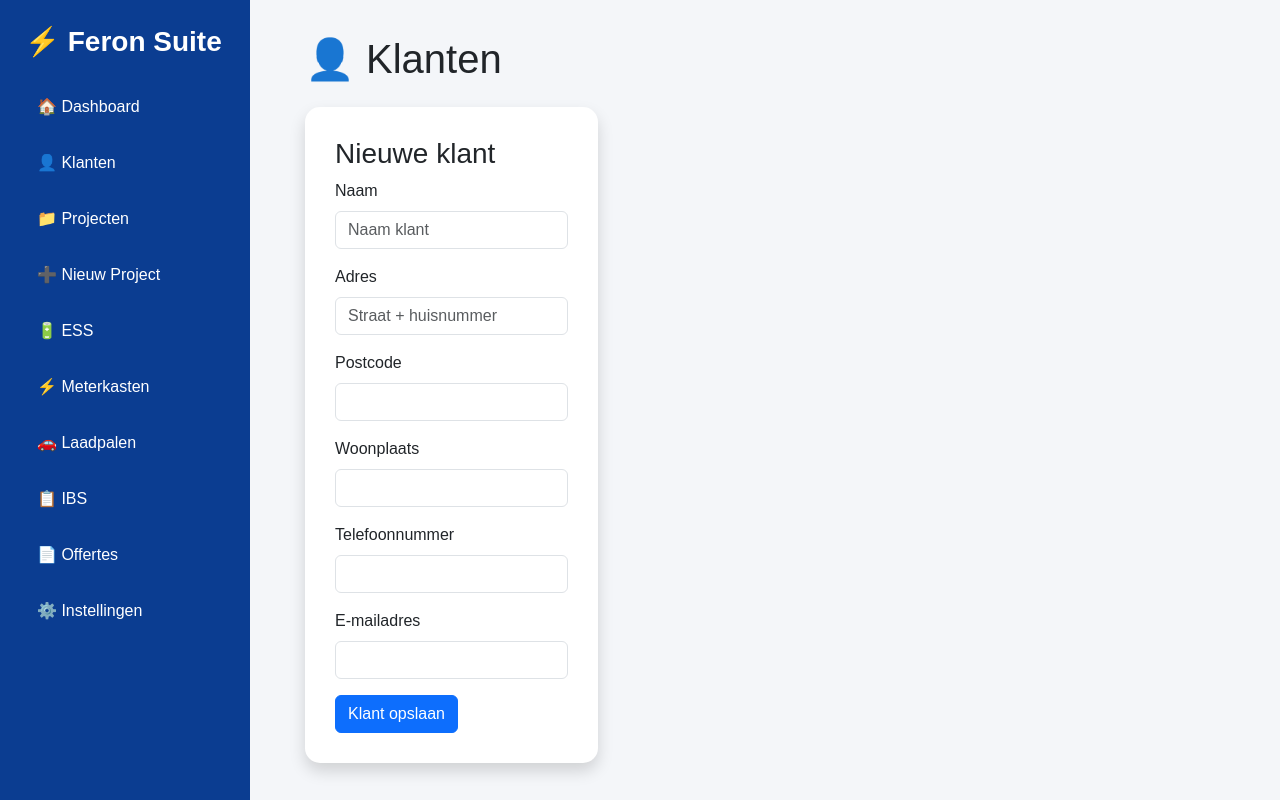
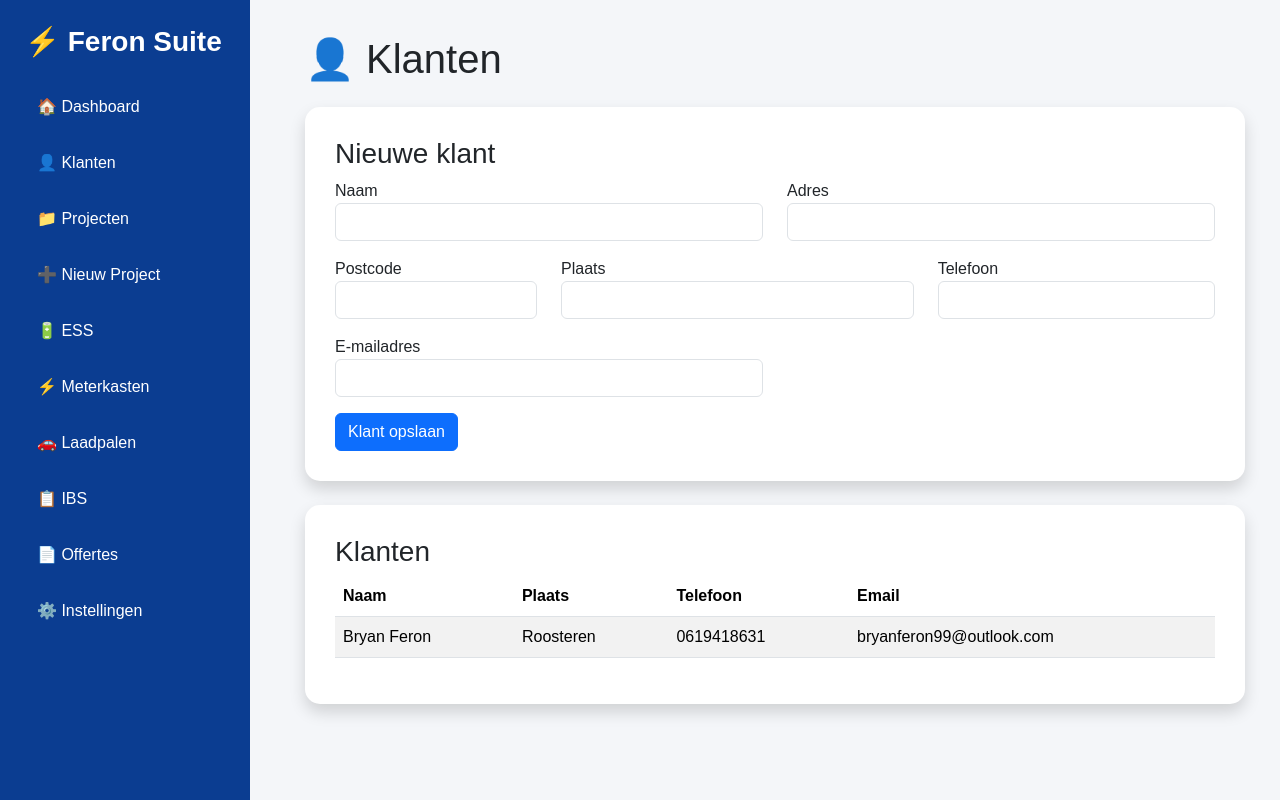
Before and after one commit to Bferon/feron-suite, a FastAPI app: page /klanten in a window 1280 px wide. Run offline with FastAPI, Linux system fonts and the light colour scheme.

Commit message:
Sprint 2 - Eerste werkende klantenmodule

```diff
--- a/app/database.py
+++ b/app/database.py
@@ -8,6 +8,18 @@
     connect_args={"check_same_thread": False}
 )
 
-SessionLocal = sessionmaker(bind=engine)
+SessionLocal = sessionmaker(
+    autocommit=False,
+    autoflush=False,
+    bind=engine
+)
 
 Base = declarative_base()
+
+
+def get_db():
+    db = SessionLocal()
+    try:
+        yield db
+    finally:
+        db.close()
--- a/app/routes/klanten.py
+++ b/app/routes/klanten.py
@@ -1,6 +1,11 @@
-from fastapi import APIRouter, Request
-from fastapi.responses import HTMLResponse
+from fastapi import APIRouter, Request, Depends, Form
+from fastapi.responses import HTMLResponse, RedirectResponse
 from fastapi.templating import Jinja2Templates
+from sqlalchemy.orm import Session
+
+from app.database import get_db
+from app.models.klant import Klant
+from app.crud.klanten import create_klant
 
 router = APIRouter()
 
@@ -8,9 +13,39 @@
 
 
 @router.get("/klanten", response_class=HTMLResponse)
-async def klanten(request: Request):
+async def klanten(request: Request, db: Session = Depends(get_db)):
+    klanten = db.query(Klant).all()
+
     return templates.TemplateResponse(
         request=request,
         name="klanten.html",
-        context={}
+        context={
+            "klanten": klanten
+        }
     )
+
+
+@router.post("/klanten")
+async def nieuwe_klant(
+    naam: str = Form(...),
+    adres: str = Form(""),
+    postcode: str = Form(""),
+    plaats: str = Form(""),
+    telefoon: str = Form(""),
+    email: str = Form(""),
+    db: Session = Depends(get_db),
+):
+
+    create_klant(
+        db,
+        {
+            "naam": naam,
+            "adres": adres,
+            "postcode": postcode,
+            "plaats": plaats,
+            "telefoon": telefoon,
+            "email": email,
+        },
+    )
+
+    return RedirectResponse("/klanten", status_code=303)
--- a/app/templates/klanten.html
+++ b/app/templates/klanten.html
@@ -6,41 +6,45 @@
 
 <h1 class="mb-4">👤 Klanten</h1>
 
-<div class="card shadow">
+<div class="card shadow mb-4">
     <div class="card-body">
 
         <h3>Nieuwe klant</h3>
 
-        <form>
+        <form method="post">
 
-            <div class="mb-3">
-                <label class="form-label">Naam</label>
-                <input type="text" class="form-control" placeholder="Naam klant">
-            </div>
+            <div class="row">
 
-            <div class="mb-3">
-                <label class="form-label">Adres</label>
-                <input type="text" class="form-control" placeholder="Straat + huisnummer">
-            </div>
+                <div class="col-md-6 mb-3">
+                    <label>Naam</label>
+                    <input type="text" name="naam" class="form-control" required>
+                </div>
 
-            <div class="mb-3">
-                <label class="form-label">Postcode</label>
-                <input type="text" class="form-control">
-            </div>
+                <div class="col-md-6 mb-3">
+                    <label>Adres</label>
+                    <input type="text" name="adres" class="form-control">
+                </div>
 
-            <div class="mb-3">
-                <label class="form-label">Woonplaats</label>
-                <input type="text" class="form-control">
-            </div>
+                <div class="col-md-3 mb-3">
+                    <label>Postcode</label>
+                    <input type="text" name="postcode" class="form-control">
+                </div>
 
-            <div class="mb-3">
-                <label class="form-label">Telefoonnummer</label>
-                <input type="text" class="form-control">
-            </div>
+                <div class="col-md-5 mb-3">
+                    <label>Plaats</label>
+                    <input type="text" name="plaats" class="form-control">
+                </div>
 
-            <div class="mb-3">
-                <label class="form-label">E-mailadres</label>
-                <input type="email" class="form-control">
+                <div class="col-md-4 mb-3">
+                    <label>Telefoon</label>
+                    <input type="text" name="telefoon" class="form-control">
+                </div>
+
+                <div class="col-md-6 mb-3">
+                    <label>E-mailadres</label>
+                    <input type="email" name="email" class="form-control">
+                </div>
+
             </div>
 
             <button class="btn btn-primary">
@@ -52,4 +56,46 @@
     </div>
 </div>
 
+<div class="card shadow">
+
+    <div class="card-body">
+
+        <h3>Klanten</h3>
+
+        <table class="table table-striped">
+
+            <thead>
+
+                <tr>
+                    <th>Naam</th>
+                    <th>Plaats</th>
+                    <th>Telefoon</th>
+                    <th>Email</th>
+                </tr>
+
+            </thead>
+
+            <tbody>
+
+            {% for klant in klanten %}
+
+                <tr>
+
+                    <td>{{ klant.naam }}</td>
+                    <td>{{ klant.plaats }}</td>
+                    <td>{{ klant.telefoon }}</td>
+                    <td>{{ klant.email }}</td>
+
+                </tr>
+
+            {% endfor %}
+
+            </tbody>
+
+        </table>
+
+    </div>
+
+</div>
+
 {% endblock %}
--- a/requirements.txt
+++ b/requirements.txt
@@ -3,3 +3,4 @@
 jinja2
 sqlalchemy
 aiosqlite
+python-multipart
```
Also changed, not shown: database/feron.db.
